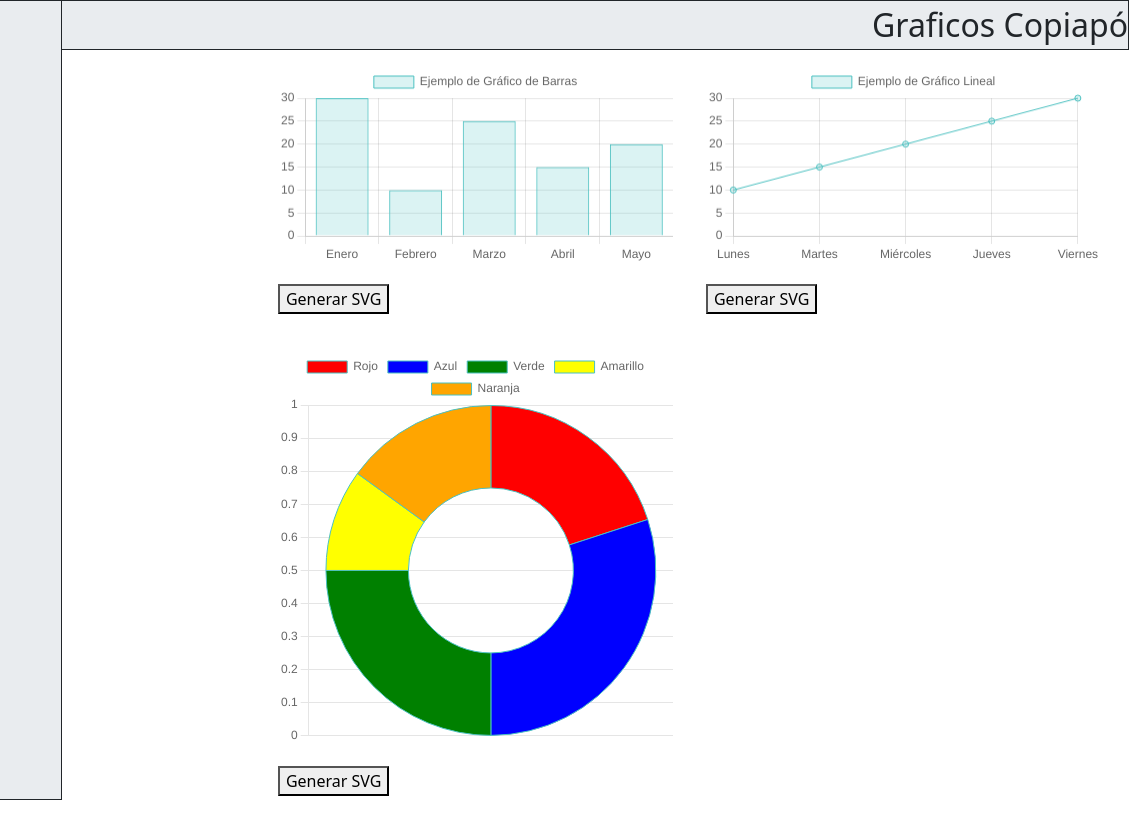
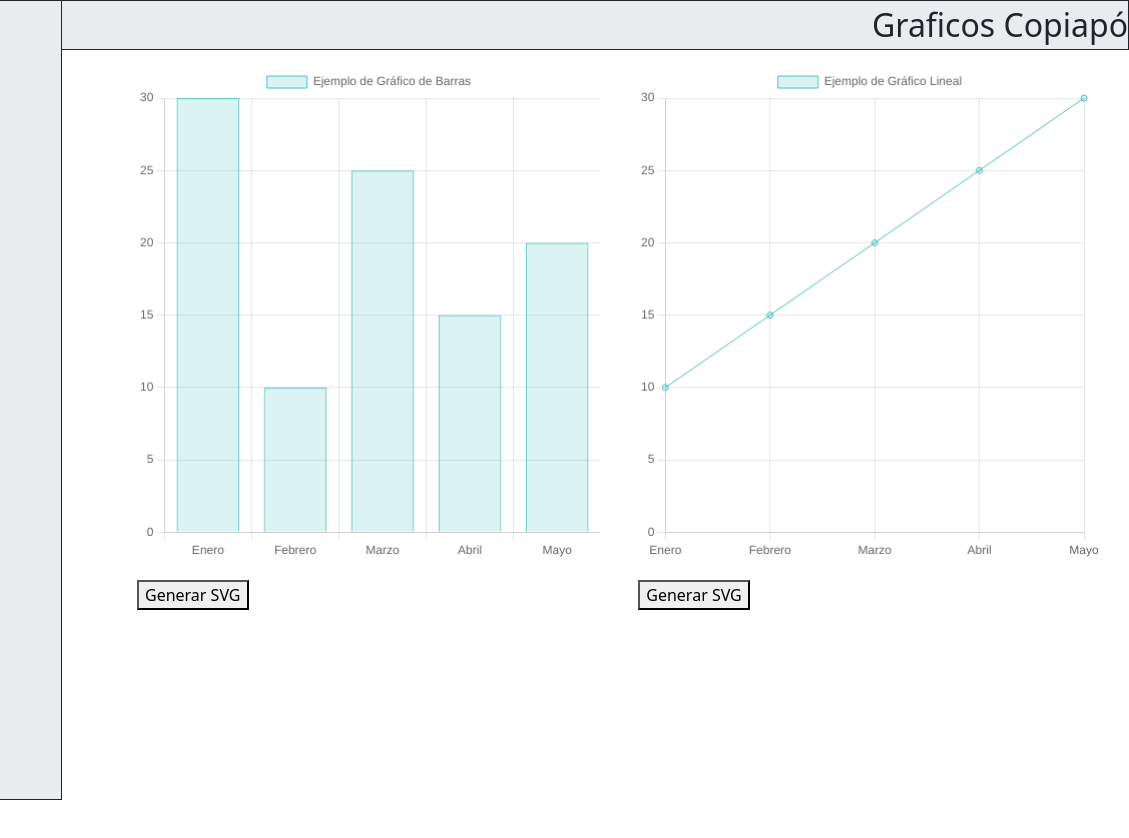
Before and after one commit to DanDie30/PlataformaNuevaAtacama, a website: page pages/GraficosCopiapo.html in a window 1280 px wide. Shown: the full height of the page, 151-1280 px from the left. Drawn offline with nearby package versions, Linux system fonts and the light colour scheme.

Commit message:
Ajuste Gráficos
Posicionamiento de gráficos, se han ajustado y adaptado a solo dos

```diff
--- a/App.js
+++ b/App.js
@@ -25,6 +25,8 @@ app.post('/guardarDatosFormulario', async (req, res) => {
     // Obtener el tiempo del formulario y ajustar su formato si es necesario
     const horaDetencion = req.body.HoraDetencion + ":00"; // Agregar segundos
     const horaResolucion = req.body.HoraResolucion + ":00"; // Agregar segundos
+
+    ///generar endpoint y controlador a parte
 
     // Insertar los datos en la tabla
     await pool.request()
--- a/DatosFormularioDispositivo.js
+++ b/DatosFormularioDispositivo.js
@@ -10,7 +10,7 @@ const config = {
   server: 'servidortestsql.database.windows.net',
   database: 'BDTest',
   options: {
-    encrypt: true, // Si estás en Azure, suele ser necesario
+    encrypt: true,
   },
 };
 
--- a/js/GraficosCopiapo.js
+++ b/js/GraficosCopiapo.js
@@ -23,33 +23,10 @@ var GraficosBarraCopiapo = new Chart(ctx1, {
   options: options1
 });
 
-var ctx2 = document.getElementById('GraficoCircularCopiapo').getContext('2d');
-var data2 = {
-    labels: ['Rojo', 'Azul', 'Verde', 'Amarillo', 'Naranja'],
-    datasets: [{
-      label: 'Ejemplo de Gráfico Circular',
-      backgroundColor: ['red', 'blue', 'green', 'yellow', 'orange'],
-      borderColor: 'rgba(75, 192, 192, 1)',
-      borderWidth: 1,
-      data: [20, 30, 25, 10, 15], // Cambia estos valores
-  }]
-};
-var options2 = {
-  scales: {
-    y: {
-      beginAtZero: true
-    }
-  }
-};
-var GraficoCircularCopiapo = new Chart(ctx2, {
-  type: 'doughnut',
-  data: data2,
-  options: options2
-});
 
 var ctx3 = document.getElementById('GraficoLinealCopiapo').getContext('2d');
 var data3 = {
-    labels: ['Lunes', 'Martes', 'Miércoles', 'Jueves', 'Viernes'],
+    labels: ['Enero', 'Febrero', 'Marzo', 'Abril', 'Mayo'],
     datasets: [{
       label: 'Ejemplo de Gráfico Lineal',
       backgroundColor: 'rgba(75, 192, 192, 0.2)',
--- a/pages/GraficosCopiapo.html
+++ b/pages/GraficosCopiapo.html
@@ -45,6 +45,9 @@
       .content {
         margin-left: 0;
       }
+    }
+    .content2{
+      margin-left: 10px;
     }
   </style>
 </head>
@@ -137,14 +140,12 @@
       <div class="col content">
         <div class="content2">
           <div class="chart-container">
-            <canvas id="GraficosBarraCopiapo" width="400" height="200"></canvas> <button>Generar SVG</button>
+            <canvas id="GraficosBarraCopiapo" width="300" height="320"></canvas> <button>Generar SVG</button>
           </div>
           <div class="chart-container">
-            <canvas id="GraficoLinealCopiapo" width="400" height="200"></canvas> <button>Generar SVG</button>
+            <canvas id="GraficoLinealCopiapo" width="300" height="320"></canvas> <button>Generar SVG</button>
           </div>
-          <div class="chart-container">
-            <canvas id="GraficoCircularCopiapo" width="100" height="100" style="display: block; box-sizing: border-box; height: 200px; width: 200px;"></canvas><button>Generar SVG</button>
-          </div>
+
         </div>
     </div>
   </div>
```
Also changed, not shown: js/GraficosChanaral.js (+0 -23 lines), js/GraficosVallenar.js (+0 -23 lines), pages/DiagramaChanaral.html (+2 -2 lines), pages/GraficoChanaral.html (+6 -5 lines), pages/GraficosVallenar.html (+6 -5 lines).
